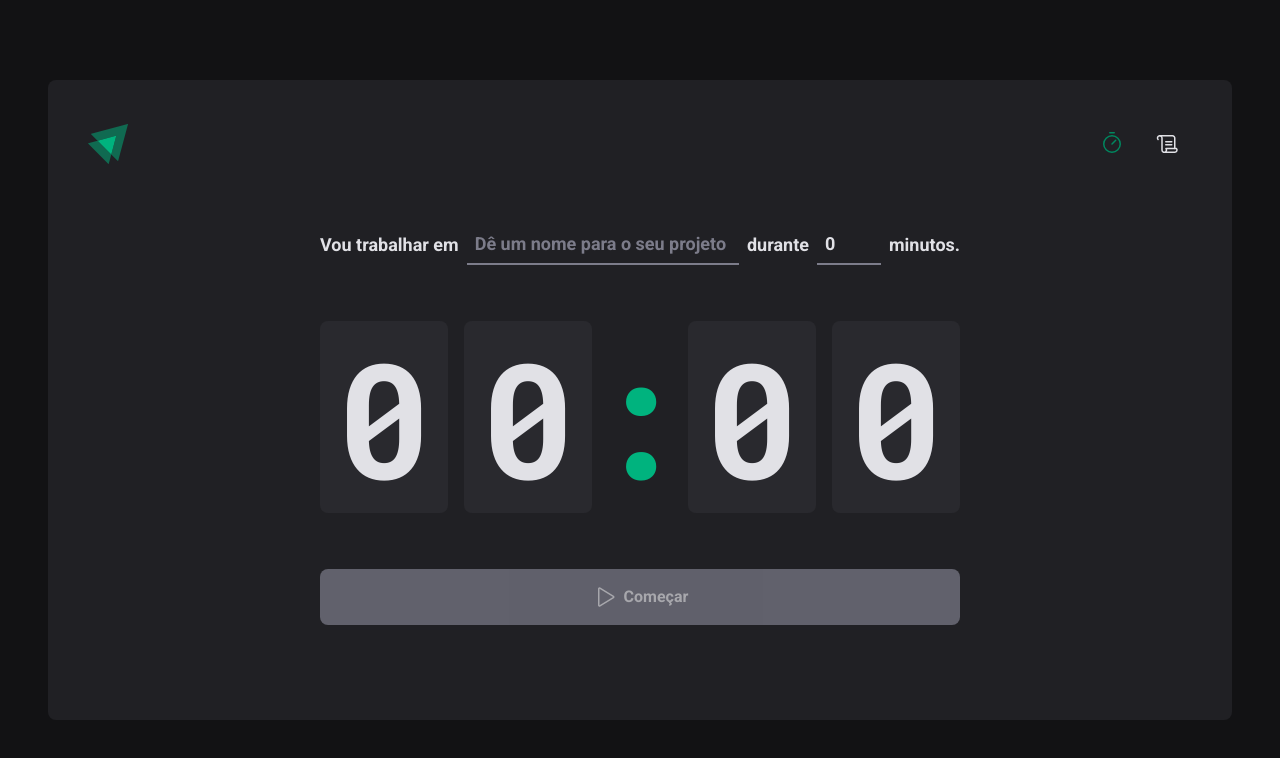
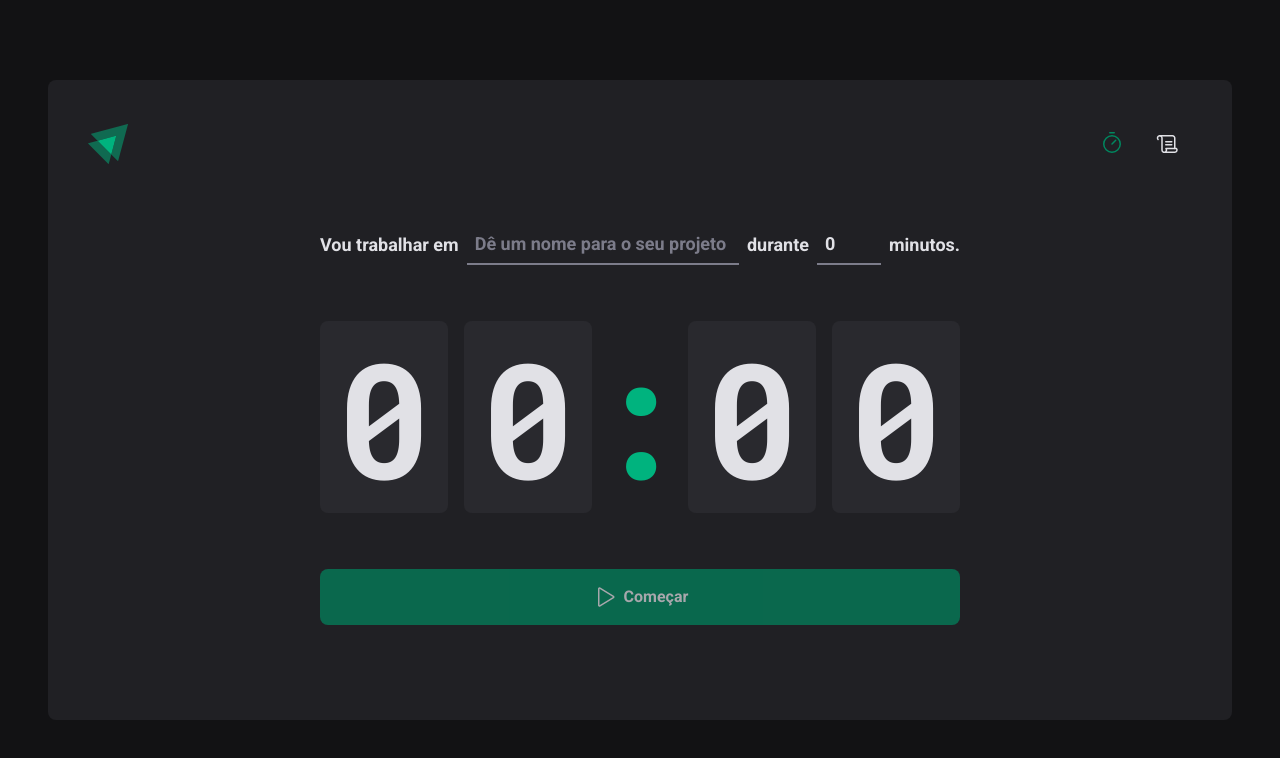
Before and after one commit to marlonandrei777/ignite-timer, a React (Vite) app: page / in a window 1280 px wide. Shown: the top 758 px of the page. Built offline with nearby package versions, Linux system fonts and the light colour scheme.

Commit message:
interruptedDate

```diff
--- a/src/pages/Home/index.tsx
+++ b/src/pages/Home/index.tsx
@@ -1,5 +1,5 @@
 import { useState, useEffect } from 'react'
-import { Play } from 'phosphor-react'
+import { HandPalm, Play } from 'phosphor-react'
 import { useForm } from 'react-hook-form'
 import { zodResolver } from '@hookform/resolvers/zod'
 import * as zod from 'zod'
@@ -10,6 +10,7 @@
   MinutesAmounthImput,
   Separator,
   StartCountdownButton,
+  StopCountdownButton,
   TaskInput,
 } from './styles'
 import { differenceInSeconds } from 'date-fns'
@@ -29,6 +30,7 @@
   task: string
   minutesAmount: number
   startDate: Date
+  interruptedDate?: Date
 }
 
 export function Home() {
@@ -91,6 +93,21 @@
     reset()
   }
 
+  // parando o ciclo e colocando a hora do ciclo pausado na variavel interruptedDate
+  function handleInterruptCycle() {
+    setCycles(
+      cycles.map((cycle) => {
+        if (cycle.id === activeCycleId) {
+          return { ...cycle, interruptedDate: new Date() }
+        } else {
+          return cycle
+        }
+      }),
+    )
+
+    setActiveCycleId(null)
+  }
+
   const totalSeconds = activeCycle ? activeCycle.minutesAmount * 60 : 0
   const currentSeconds = activeCycle ? totalSeconds - amountSecondsPassed : 0
 
@@ -122,6 +139,7 @@
             type="text"
             placeholder="Dê um nome para o seu projeto"
             list="task-suggestions"
+            disabled={!!activeCycle} /* !! converte pra booleam */
             {...register('task')}
           />
 
@@ -138,6 +156,7 @@
             id="minutesAmount"
             type="number"
             placeholder="00"
+            disabled={!!activeCycle}
             step={5} // vai pulando o contado de 5 em 5
             min={5} // vai definir o contadosetado em 5, sendo o seu valor minimo tbm
             max={60}
@@ -155,10 +174,17 @@
           <span>{seconds[1]}</span>
         </CountdownContainer>
 
-        <StartCountdownButton disabled={isSubmitDisabled} type="submit">
-          <Play size={24} />
-          Começar
-        </StartCountdownButton>
+        {activeCycle ? (
+          <StopCountdownButton onClick={handleInterruptCycle} type="button">
+            <HandPalm size={24} />
+            Interromper
+          </StopCountdownButton>
+        ) : (
+          <StartCountdownButton disabled={isSubmitDisabled} type="submit">
+            <Play size={24} />
+            Começar
+          </StartCountdownButton>
+        )}
       </form>
     </HomeContainer>
   )
--- a/src/pages/Home/styles.ts
+++ b/src/pages/Home/styles.ts
@@ -92,7 +92,7 @@
   justify-content: center;
 `;
 
-export const StartCountdownButton = styled.button`
+export const BaseCountdownButton = styled.button`
   width: 100%;
   border: 0;
   padding: 1rem;
@@ -103,10 +103,8 @@
   justify-content: center;
   gap: 0.5rem;
 
+  color: ${(props) => props.theme["gray-100"]};
   font-weight: bold;
-
-  background: ${(props) => props.theme["gray-500"]};
-  color: ${(props) => props.theme["gray-100"]};
 
   transition: background-color 0.1s;
 
@@ -114,8 +112,20 @@
     opacity: 0.7;
     cursor: not-allowed;
   }
+`;
+
+export const StartCountdownButton = styled(BaseCountdownButton)`
+  background: ${(props) => props.theme["green-500"]};
 
   &:not(:disabled):hover {
     background: ${(props) => props.theme["green-700"]};
   }
 `;
+
+export const StopCountdownButton = styled(BaseCountdownButton)`
+  background: ${(props) => props.theme["red-500"]};
+
+  &:not(:disabled):hover {
+    background: ${(props) => props.theme["red-700"]};
+  }
+`;
```
